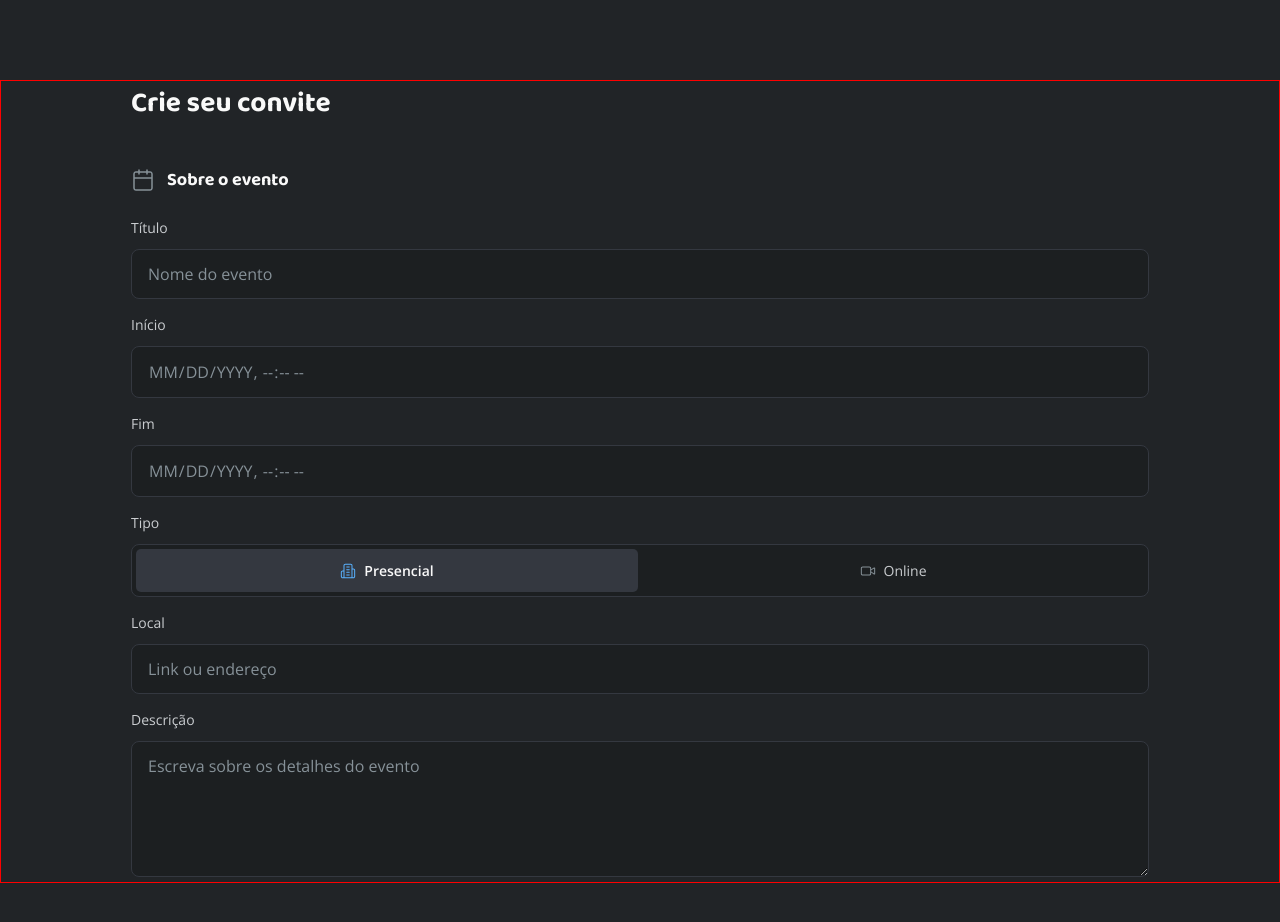
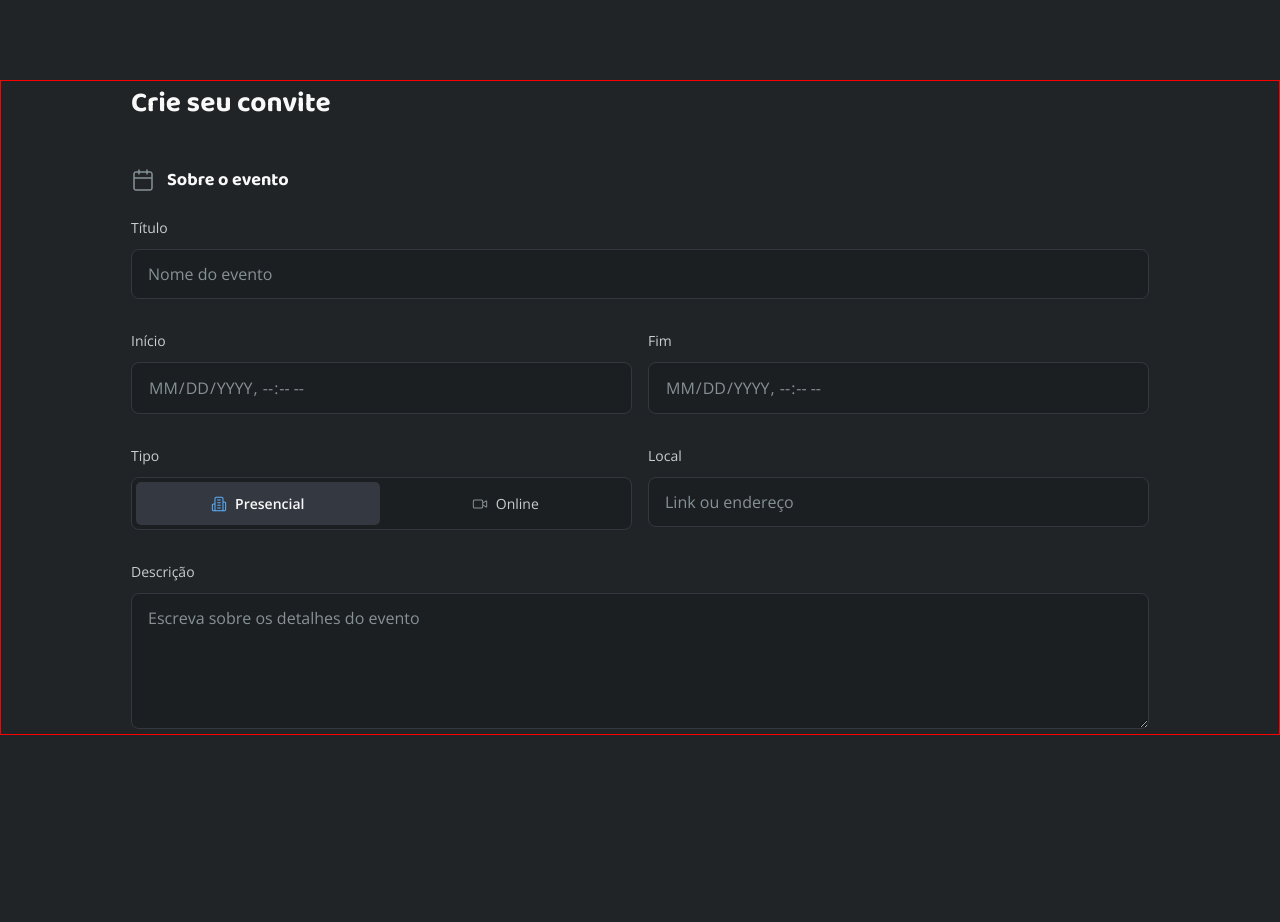
Before and after one commit to Famoliveira/desafio-formulario-de-convite, a plain HTML site: page index.html in a window 1280 px wide. After the commit the page ends 815 px from the top, so only its background shows below. Drawn offline with nearby package versions, Linux system fonts and the light colour scheme.

Commit message:
terminada section about

```diff
--- a/index.html
+++ b/index.html
@@ -12,7 +12,7 @@
 <body>
   <div class="invite container">
     <h1>Crie seu convite</h1>
-    <section id="about grid">
+    <section id="about">
       <div class="subtitle">
         <img src="assets/icons/calendar.svg" alt="">
         <h2>Sobre o evento</h2>
@@ -20,25 +20,25 @@
       <div class="inputs">
         <form action="#">
           <!-- Título do evento -->
-          <div class="input-wrapper">
+          <div class="input-wrapper title">
             <label for="title">Título</label>
             <input type="text" id="title" name="titulo" placeholder="Nome do evento" required>
           </div>
 
           <!-- Início do evento -->
-          <div class="input-wrapper">
+          <div class="input-wrapper start">
             <label for="start">Início</label>
             <input type="datetime-local" id="start" name="inicio" required>
           </div>
 
           <!-- Fim do evento -->
-          <div class="input-wrapper">
+          <div class="input-wrapper end">
             <label for="end">Fim</label>
             <input type="datetime-local" id="end" name="fim" required>
           </div>
 
           <!-- Tipo de evento -->
-          <div class="input-wrapper">
+          <div class="input-wrapper type">
             <label for="tipo">Tipo</label>
             <div class="segmented-control">
               <input type="radio" id="presencial" name="tipo" value="presencial" checked>
@@ -50,13 +50,13 @@
           </div>
 
           <!-- Local do evento -->
-          <div class="input-wrapper">
+          <div class="input-wrapper local">
             <label for="local">Local</label>
             <input type="text" id="local" name="local" placeholder="Link ou endereço" required>
           </div>
 
           <!-- Descrição do evento -->
-          <div class="input-wrapper">
+          <div class="input-wrapper description">
             <label for="Description">Descrição</label>
             <textarea name="descricao" id="Description" placeholder="Escreva sobre os detalhes do evento"></textarea>
           </div>
--- a/styles/index.css
+++ b/styles/index.css
@@ -1,3 +1,4 @@
 @import url(global.css);
+@import url(section.css);
 @import url(utilities.css);
 @import url(segment.css);
--- /dev/null
+++ b/styles/section.css
@@ -0,0 +1,36 @@
+
+#about .inputs form {
+  display: grid;
+  grid-template-areas:
+  "titulo titulo"
+  "inicio fim"
+  "tipo local"
+  "descricao descricao";
+  gap: 16px;
+  grid-template-columns: repeat(2, 1fr);
+  grid-template-rows: auto;
+}
+
+.input-wrapper.title {
+  grid-area: titulo;
+}
+
+.input-wrapper.start {
+  grid-area: inicio;
+}
+
+.input-wrapper.end {
+  grid-area: fim;
+}
+
+.input-wrapper.type {
+  grid-area: tipo;
+}
+
+.input-wrapper.local {
+  grid-area: local;
+}
+
+.input-wrapper.description {
+  grid-area: descricao;
+}
```
